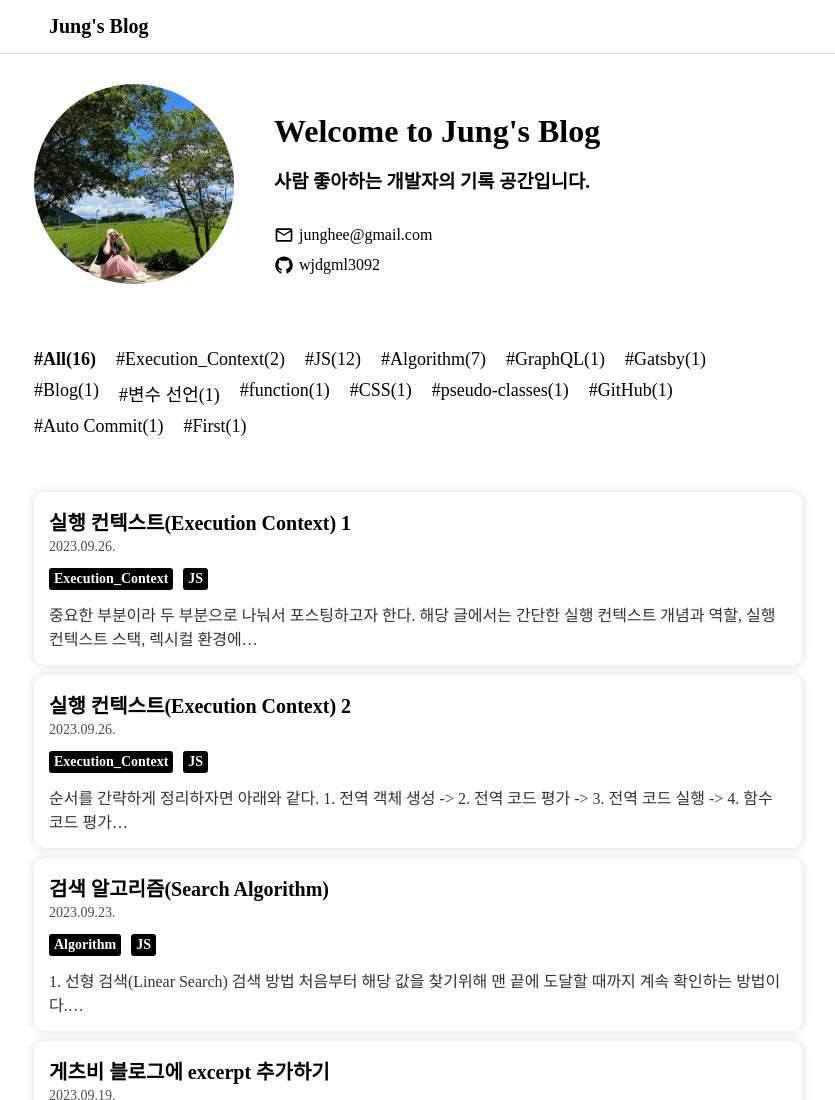
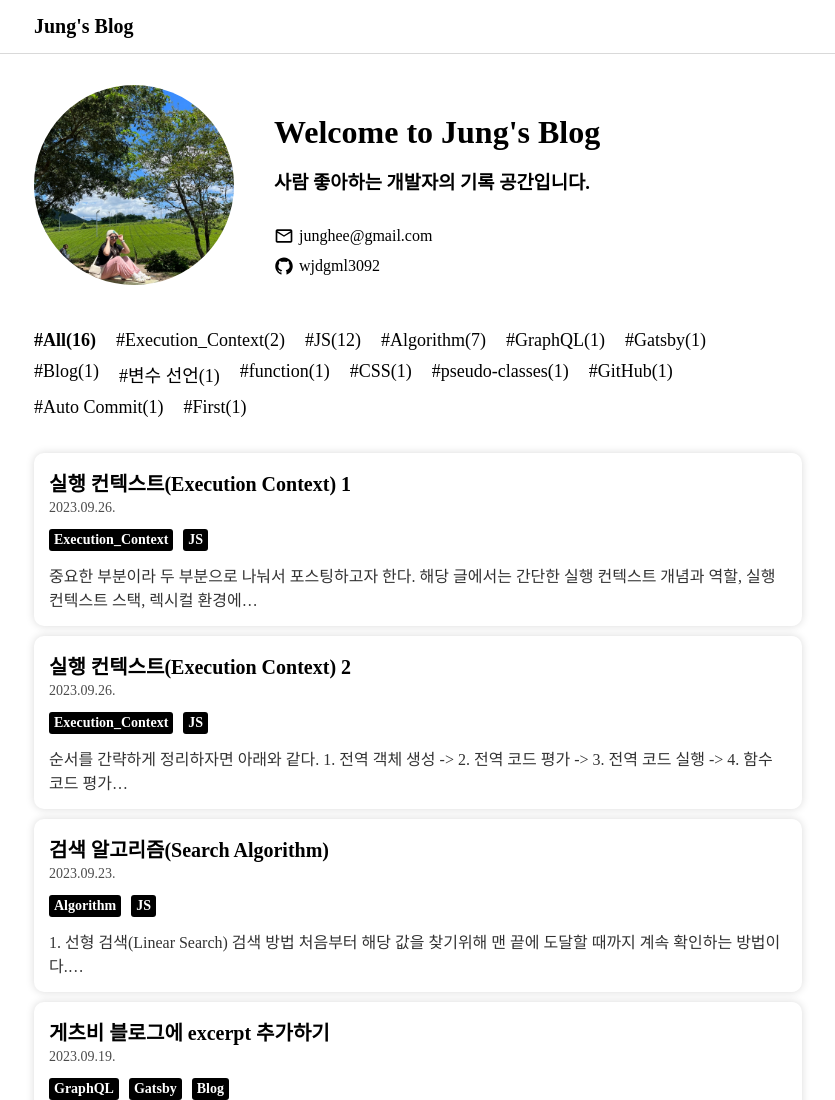
Before and after one commit to wjdgml3092/wjdgml3092.github.io, a Gatsby site: page / in a window 1280 px wide. Shown: the top 1100 px of the page, without its empty margins (222-1057 px from the left). Built offline with nearby package versions, Linux system fonts and the light colour scheme; Gatsby itself is replaced by a stand-in of ours; a web font is replaced by a local one.

Commit message:
feat: fixed header & responsive screen

```diff
--- a/src/components/Common/Header.tsx
+++ b/src/components/Common/Header.tsx
@@ -3,17 +3,28 @@ import { Link } from 'gatsby'
 
 const HeaderContainer = styled.header`
   border-bottom: 1px solid #d9d9d9;
+  background-color: #fff;
+
+  position: fixed;
+  top: 0;
+  left: 0;
+  right: 0;
+  z-index: 31;
 `
 
 const Container = styled.div`
   width: 768px;
-  padding: 15px;
+  padding: 15px 15px 15px 0;
   margin: auto;
   font-size: 1.25rem;
   font-weight: 700;
 
   @media (max-width: 768px) {
     width: 100%;
+  }
+
+  @media (max-width: 480px) {
+    padding: 15px;
   }
 `
 
--- a/src/components/Main/Introduction.tsx
+++ b/src/components/Main/Introduction.tsx
@@ -9,13 +9,14 @@ type IntroductionProps = {
 
 const Background = styled.div`
   width: 100%;
+  padding-top: 55px;
 `
 
 const Container = styled.div`
   display: flex;
   align-items: center;
   width: 768px;
-  padding: 30px 0;
+  padding: 30px 0 10px;
 
   margin: 0 auto;
 
@@ -81,8 +82,7 @@ const ProfileImageContainer = styled(GatsbyImage)`
     width: 150px;
     height: 150px;
 
-    margin-bottom: 10px;
-    margin-left: 15px;
+    margin: 10px 0 20px 15px;
   }
 `
 
--- a/src/components/Main/PostList.tsx
+++ b/src/components/Main/PostList.tsx
@@ -13,15 +13,11 @@ type PostListProps = {
 const PostListWrapper = styled.div`
   width: 768px;
   margin: 0 auto;
-  padding: 50px 0 100px;
+  padding: 30px 0 100px;
 
   @media (max-width: 768px) {
     grid-template-columns: 1fr;
     width: 100%;
-    padding: 50px 20px;
-  }
-
-  @media (max-width: 480px) {
     padding: 30px 20px;
   }
 `
--- a/src/components/Post/PostContent.tsx
+++ b/src/components/Post/PostContent.tsx
@@ -139,7 +139,7 @@ const MarkdownRenderer = styled.div`
   // Markdown Responsive Design
   @media (max-width: 768px) {
     width: 100%;
-    padding: 20px;
+    padding: 15px;
     line-height: 1.6;
     font-size: 14px;
 
--- a/src/components/Post/PostHead.tsx
+++ b/src/components/Post/PostHead.tsx
@@ -6,6 +6,8 @@ type PostHeadProps = PostHeadInfoProps
 const PostHeadWrapper = styled.div`
   position: relative;
   width: 100%;
+
+  padding-top: 55px;
 `
 
 const PostHead = ({ title, date, categories }: PostHeadProps) => {
--- a/src/components/Post/PostHeadInfo.tsx
+++ b/src/components/Post/PostHeadInfo.tsx
@@ -15,7 +15,7 @@ const PostHeadInfoWrapper = styled.div`
   color: #000;
   @media (max-width: 768px) {
     width: 100%;
-    padding: 40px 20px;
+    padding: 40px 15px;
   }
 `
 
```
